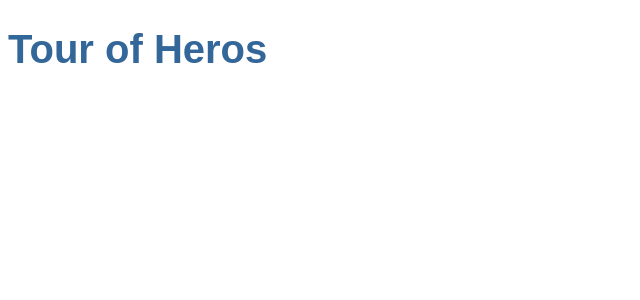
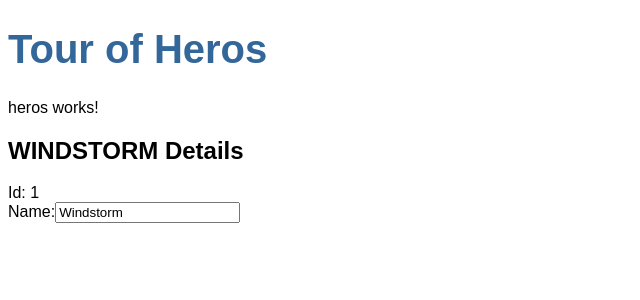
Before and after one commit to LamereMichael/angular-tour-of-heros, an Angular app: page / in a window 1280 px wide. Shown: the top 300 px of the page, without its empty margins (0-640 px from the left). Built offline with nearby package versions, Linux system fonts and the light colour scheme.

Commit message:
add field to edit the Hero's name

```diff
--- a/src/app/app.component.html
+++ b/src/app/app.component.html
@@ -1,3 +1,4 @@
 <h1>{{title}}</h1>
+<app-heros></app-heros>
 
 <router-outlet></router-outlet>
--- /dev/null
+++ b/src/app/hero.ts
@@ -0,0 +1,4 @@
+export class Hero {
+  id: number;
+  name: string;
+}
--- /dev/null
+++ b/src/app/heros/heros.component.html
@@ -0,0 +1,6 @@
+<p>heros works!</p>
+<h2>{{hero.name | uppercase}} Details</h2>
+<div><span>Id: {{hero.id}}</span></div>
+<div><label> Name:</label>
+  <input [(ngModel)]="hero.name" placeholder>
+</div>
--- /dev/null
+++ b/src/app/heros/heros.component.ts
@@ -0,0 +1,21 @@
+import {Component, OnInit} from '@angular/core';
+import {Hero} from '../hero';
+
+@Component({
+  selector: 'app-heros',
+  templateUrl: './heros.component.html',
+  styleUrls: ['./heros.component.css']
+})
+export class HerosComponent implements OnInit {
+  hero: Hero = {
+    id: 1,
+    name: 'Windstorm'
+  };
+
+  constructor() {
+  }
+
+  ngOnInit() {
+  }
+
+}
```
Also changed, not shown: src/app/app.module.ts (+10 -6 lines), src/app/heros/heros.component.css (added), 1 other file (tests, documents, lock files or other folders).
